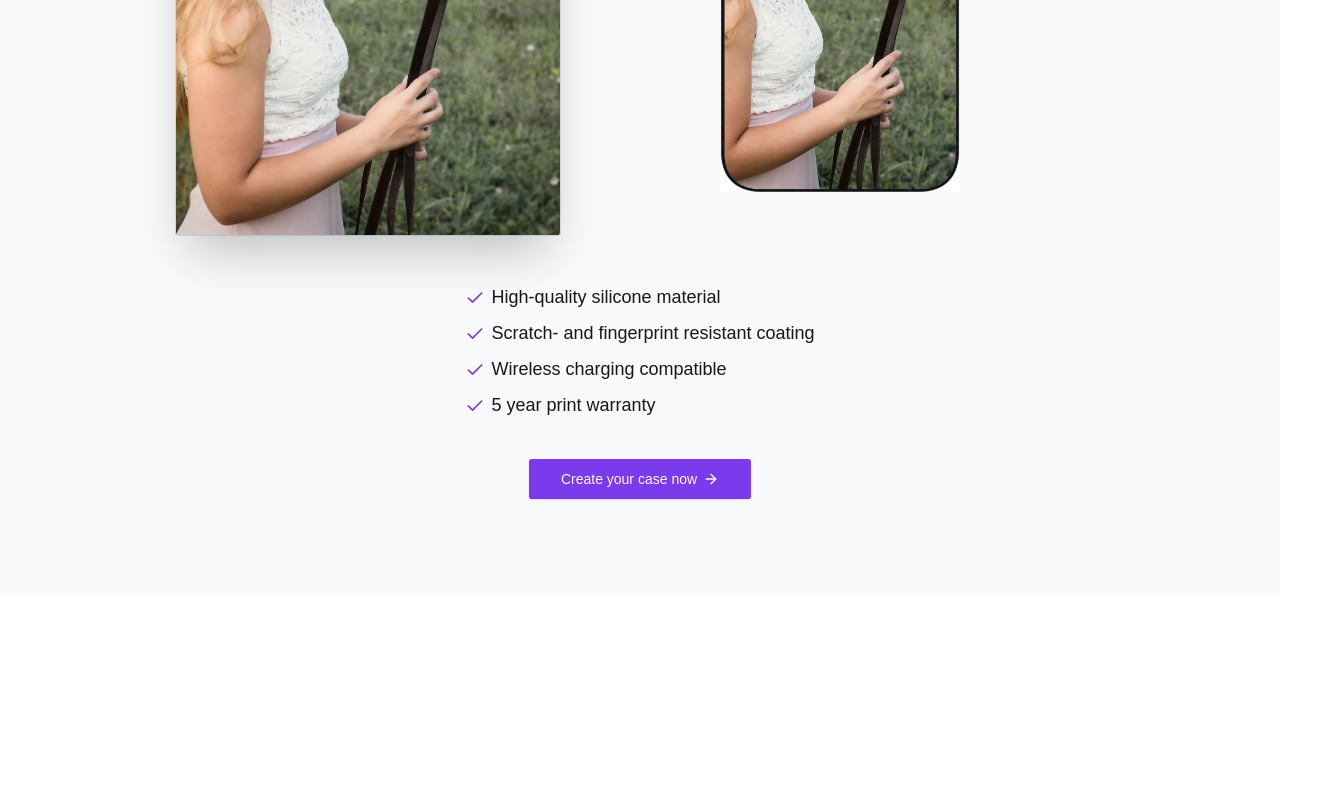
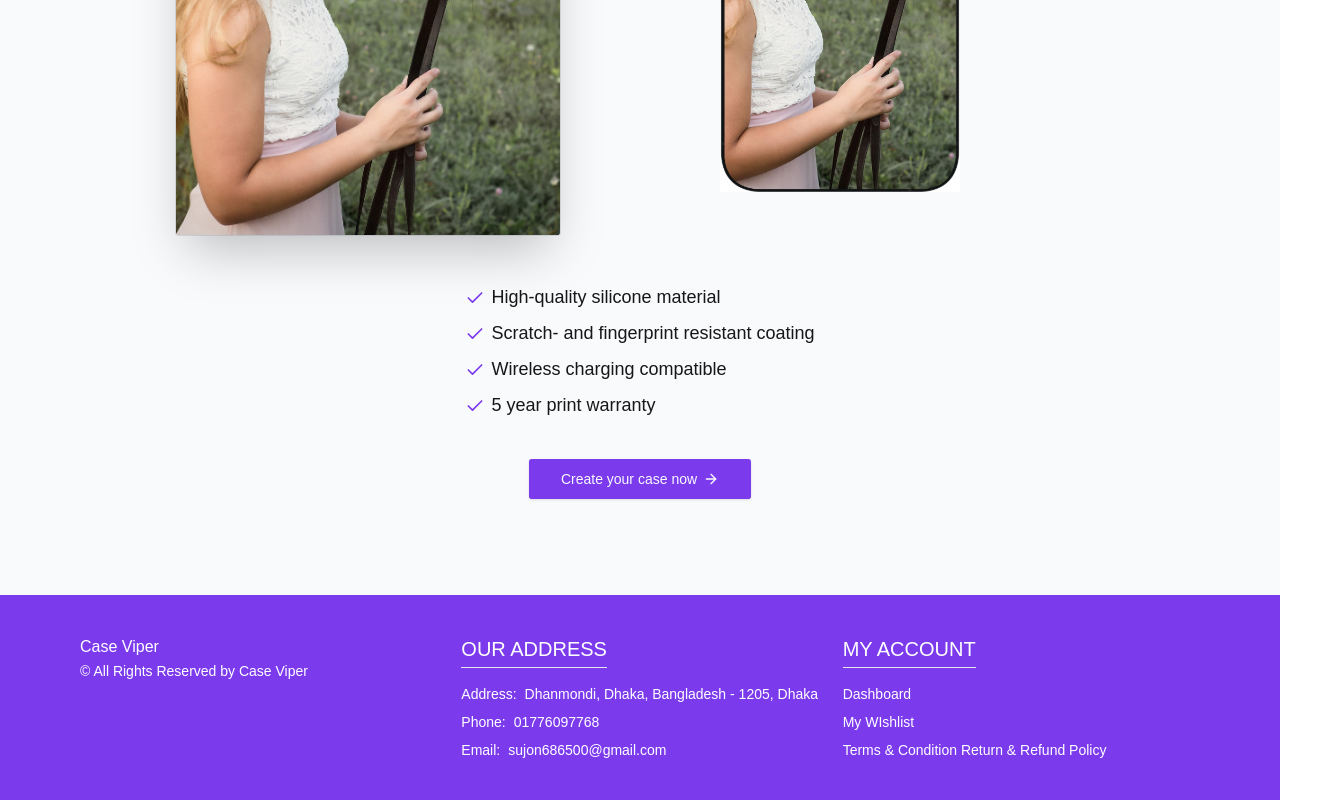
Before and after one commit to nazmulsujon/case-viper, a Next.js app: page / in a window 1280 px wide. Shown: the part 3248-4048 px from the top of the page, 1328 px wide, since content can reach past the window. Before the commit the page ends 3843 px from the top, so only its background shows below. Built offline with nearby package versions, Linux system fonts and the light colour scheme; no server answers.

Commit message:
footer added

```diff
--- a/src/app/layout.tsx
+++ b/src/app/layout.tsx
@@ -2,6 +2,7 @@ import type { Metadata } from "next";
 import localFont from "next/font/local";
 import "./globals.css";
 import Navbar from "@/components/Navbar";
+import Footer from "@/components/Footer";
 
 const geistSans = localFont({
   src: "./fonts/GeistVF.woff",
@@ -31,6 +32,7 @@ export default function RootLayout({
       >
         <Navbar />
         {children}
+        <Footer />
       </body>
     </html>
   );
--- a/src/app/page.tsx
+++ b/src/app/page.tsx
@@ -97,7 +97,7 @@ export default function Home() {
             <div className="relative md:max-w-xl">
               <img
                 src="/your-image.png"
-                className="absolute w-40 lg:w-52 left-56 -top-20 select-none hidden sm:block lg:hidden xl:block"
+                className="absolute w-40 lg:w-52 left-48 -top-20 select-none hidden sm:block lg:hidden xl:block"
               />
               <img
                 src="/line.png"
--- /dev/null
+++ b/src/components/Footer.tsx
@@ -0,0 +1,66 @@
+import Link from "next/link";
+import MaxWidthWrapper from "./MaxWidthWrapper";
+
+interface FooterProps {
+  // Define props here
+}
+
+const Footer: React.FC<FooterProps> = ({}) => {
+  return (
+    <footer className="flex flex-col justify-between">
+      <div className="bg-violet-600 text-white py-6 md:py-10">
+        <MaxWidthWrapper className="grid md:grid-cols-3 gap-6">
+          <div>
+            {/* <img
+              className="h-8 md:h-16 w-auto md:w-32 mb-4"
+              src="/logo.png"
+              alt="logo"
+            /> */}
+            <p>Case Viper</p>
+            <span className="text-sm font-medium">
+              &copy; All Rights Reserved by Case Viper
+            </span>
+          </div>
+          <div>
+            <h4 className="text-xl font-medium border-b pb-1 w-fit mb-4">
+              OUR ADDRESS
+            </h4>
+            <ul className="space-y-2 list-none">
+              <li className="text-sm font-thin">
+                <span className="font-medium me-2">Address:</span>
+                Dhanmondi, Dhaka, Bangladesh - 1205, Dhaka
+              </li>
+              <li className="text-sm font-thin">
+                <span className="font-medium me-2">Phone:</span>
+                01776097768
+              </li>
+              <li className="text-sm font-thin">
+                <span className="font-medium me-2">Email:</span>
+                sujon686500@gmail.com
+              </li>
+            </ul>
+          </div>
+
+          <div>
+            <h4 className="text-xl font-medium border-b pb-1 w-fit mb-4">
+              MY ACCOUNT
+            </h4>
+            <ul className="space-y-2 list-none">
+              <li className="text-sm">
+                <Link href="#">Dashboard</Link>
+              </li>
+              <li className="text-sm">
+                <Link href="#">My WIshlist</Link>
+              </li>
+              <li className="text-sm">
+                <Link href="#">Terms & Condition Return & Refund Policy</Link>
+              </li>
+            </ul>
+          </div>
+        </MaxWidthWrapper>
+      </div>
+    </footer>
+  );
+};
+
+export default Footer;
```
